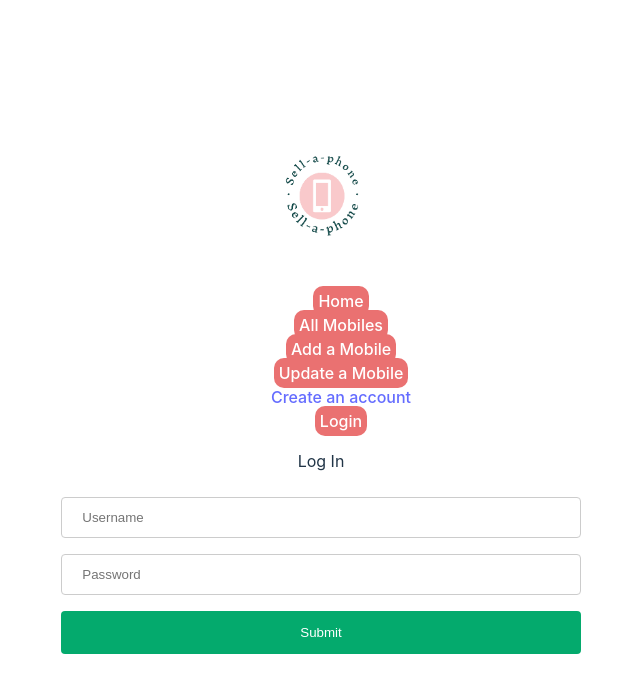
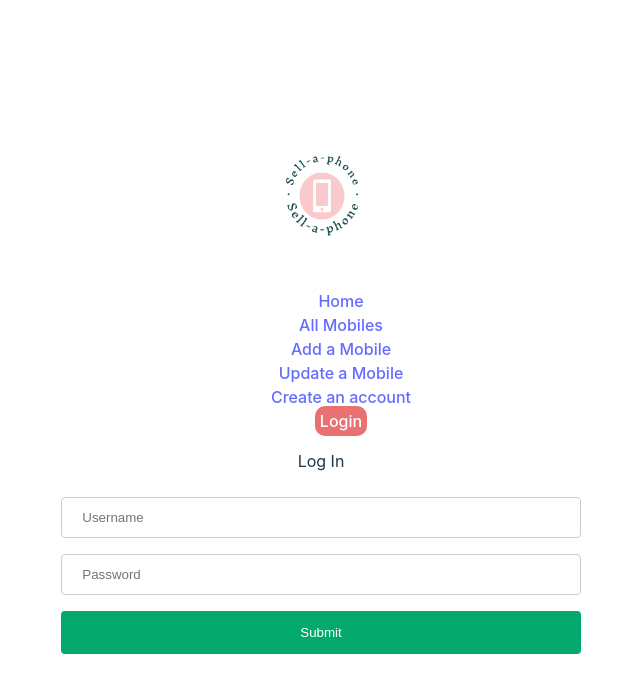
Before and after one commit to lai1372/sell-a-phone-FE, a React (Vite) app: page /login in a window 1280 px wide. Shown: the top 692 px of the page, without its empty margins (319-959 px from the left). Built offline with nearby package versions, Linux system fonts and the light colour scheme; no server answers; the HTML template or start-up script is replaced by a standard one.

Commit message:
add protected routes to counteract active class on login page

```diff
--- a/src/App.jsx
+++ b/src/App.jsx
@@ -5,18 +5,22 @@ import AddMobile from "./components/AddMobile";
 import UpdateMobile from "./components/UpdateMobile";
 import SingleMobile from "./components/SingleMobile";
 import NotFound from "./components/NotFound";
+import ProtectedRoute from "./components/NavGuard";
 import Home from "./components/Home";
 import Login from "./components/Login";
 import Logout from "./components/LogOut";
 import CreateAccount from "./components/CreateAccount";
 import logo from "./assets/logo.png";
-import { Route, Routes, NavLink } from "react-router-dom";
+import { Route, Routes, NavLink, redirect } from "react-router-dom";
 
 function App() {
   const [authenticated, setAuthenticated] = useState({
     user: "",
     isAuthenticated: false,
   });
+
+  console.log(authenticated);
+
   return (
     <>
       <nav>
@@ -24,37 +28,18 @@ function App() {
 
         <ul>
           <li>
-            <NavLink to={authenticated.isAuthenticated ? "/" : "/login"}>
-              Home
-            </NavLink>
+            <NavLink to="/">Home</NavLink>
           </li>
           <li>
-            <NavLink
-              end
-              to={authenticated.isAuthenticated ? "/mobiles" : "/login"}
-            >
+            <NavLink end to="/mobiles">
               All Mobiles
             </NavLink>
           </li>
           <li>
-            <NavLink
-              to={
-                authenticated.isAuthenticated ? "/mobiles/add-mobile" : "/login"
-              }
-            >
-              Add a Mobile
-            </NavLink>
+            <NavLink to="/mobiles/add-mobile">Add a Mobile</NavLink>
           </li>
           <li>
-            <NavLink
-              to={
-                authenticated.isAuthenticated
-                  ? "/mobiles/update-mobile"
-                  : "/login"
-              }
-            >
-              Update a Mobile
-            </NavLink>
+            <NavLink to="/mobiles/update-mobile">Update a Mobile</NavLink>
           </li>
           <li>
             <NavLink to="/create-account">Create an account</NavLink>
@@ -67,7 +52,16 @@ function App() {
         </ul>
       </nav>
       <Routes>
-        <Route path="/" element={<Home authenticated={authenticated} />} />
+        <Route element={<ProtectedRoute authenticated={authenticated} />}>
+          <Route path="/" element={<Home authenticated={authenticated} />} />
+          <Route path="/mobiles">
+            <Route index element={<AllMobiles />} />
+            <Route path=":id" element={<SingleMobile />} />
+            <Route path="add-mobile" element={<AddMobile />} />
+            <Route path="update-mobile" element={<UpdateMobile />} />
+          </Route>
+        </Route>
+
         <Route path="/create-account" element={<CreateAccount />} />
         <Route
           path="/login"
@@ -77,12 +71,7 @@ function App() {
           path="/logout"
           element={<Logout setAuthenticated={setAuthenticated} />}
         />
-        <Route path="/mobiles">
-          <Route index element={<AllMobiles />} />
-          <Route path=":id" element={<SingleMobile />} />
-          <Route path="add-mobile" element={<AddMobile />} />
-          <Route path="update-mobile" element={<UpdateMobile />} />
-        </Route>
+
         <Route path="*" element={<NotFound />} />
       </Routes>
     </>
--- a/src/components/Home.jsx
+++ b/src/components/Home.jsx
@@ -1,6 +1,7 @@
 import React from "react";
 
 export default function Home({ authenticated }) {
+  console.log(authenticated);
   return (
     <>
       <h1>Welcome Back {authenticated.user}!</h1>
--- a/src/components/Login.jsx
+++ b/src/components/Login.jsx
@@ -28,8 +28,6 @@ export default function Login({ setAuthenticated }) {
     setUsers(usersData);
   }
 
-  console.log(users);
-
   useEffect(() => {
     fetchUsers();
   }, []);
--- /dev/null
+++ b/src/components/NavGuard.jsx
@@ -0,0 +1,9 @@
+import { Navigate, Outlet } from "react-router-dom";
+export default function ProtectedRoute({ authenticated }) {
+  if (!authenticated.isAuthenticated) {
+    return <Navigate to="/login" replace />;
+  }
+
+  return <Outlet/>
+
+}
```
